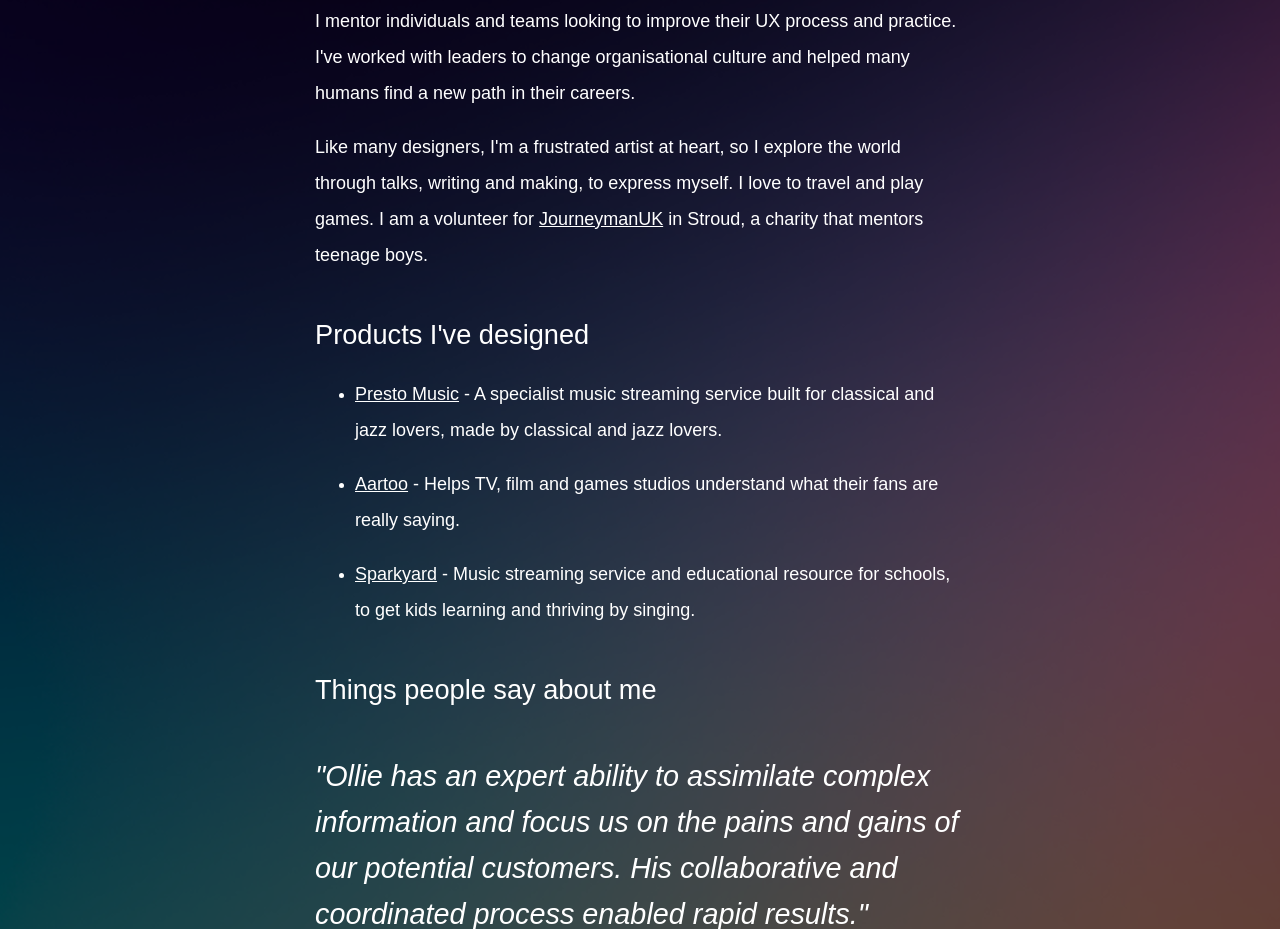
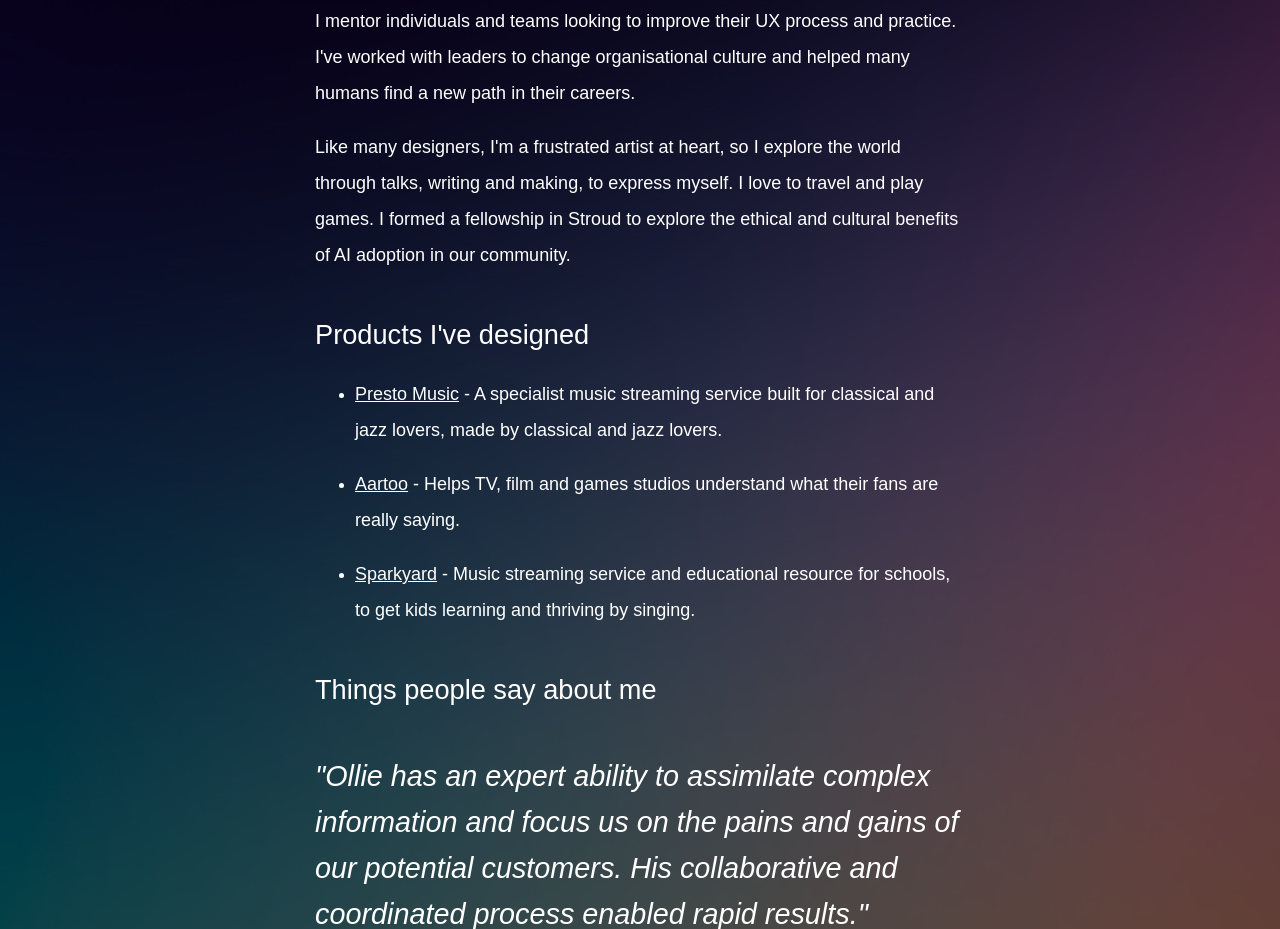
Before and after one commit to olliefrancis/olliefrancis.github.io, a plain HTML site: page index.html in a window 1280 px wide. Shown: the part 1132-2061 px from the top of the page. Drawn offline with Linux system fonts and the light colour scheme; a web font is replaced by a local one.

Commit message:
Replace JourneymanUK line with Stroud AI fellowship
Co-Authored-By: Claude Opus 5.5 <noreply@anthropic.com>
Claude-Session: https://claude.ai/code/session_019wvzHx1WAoS9RGadQp1hQ6

```diff
--- a/index.html
+++ b/index.html
@@ -31,7 +31,7 @@
 		<p>I founded UX design consultancy <a href="https://www.deckchair.co.uk" target="_blank">Deckchair</a> with <a href="https://www.linkedin.com/in/rebecca-l-taylor/" target="_blank">Becky Taylor</a>. We work with teams to discover user needs and define business problems. I rapidly build prototypes to test with real users in days rather than weeks. I love to create a safe space for teams to thrive.</p>
   	  	<p>I have worked with teams on digital products and services for the NHS, Department of Health, University of Reading, H&M and the UK Space Agency.</p>
 		<p>I mentor individuals and teams looking to improve their UX process and practice. I've worked with leaders to change organisational culture and helped many humans find a new path in their careers.</p>
-		<p>Like many designers, I'm a frustrated artist at heart, so I explore the world through talks, writing and making, to express myself. I love to travel and play games. I am a volunteer for <a href="https://journeymanuk.org/" target="_blank">JourneymanUK</a> in Stroud, a charity that mentors teenage boys.</p>
+		<p>Like many designers, I'm a frustrated artist at heart, so I explore the world through talks, writing and making, to express myself. I love to travel and play games. I formed a fellowship in Stroud to explore the ethical and cultural benefits of AI adoption in our community.</p>
 		<h3>Products I've designed</h3>
 		<ul>
 		  <li>
```
